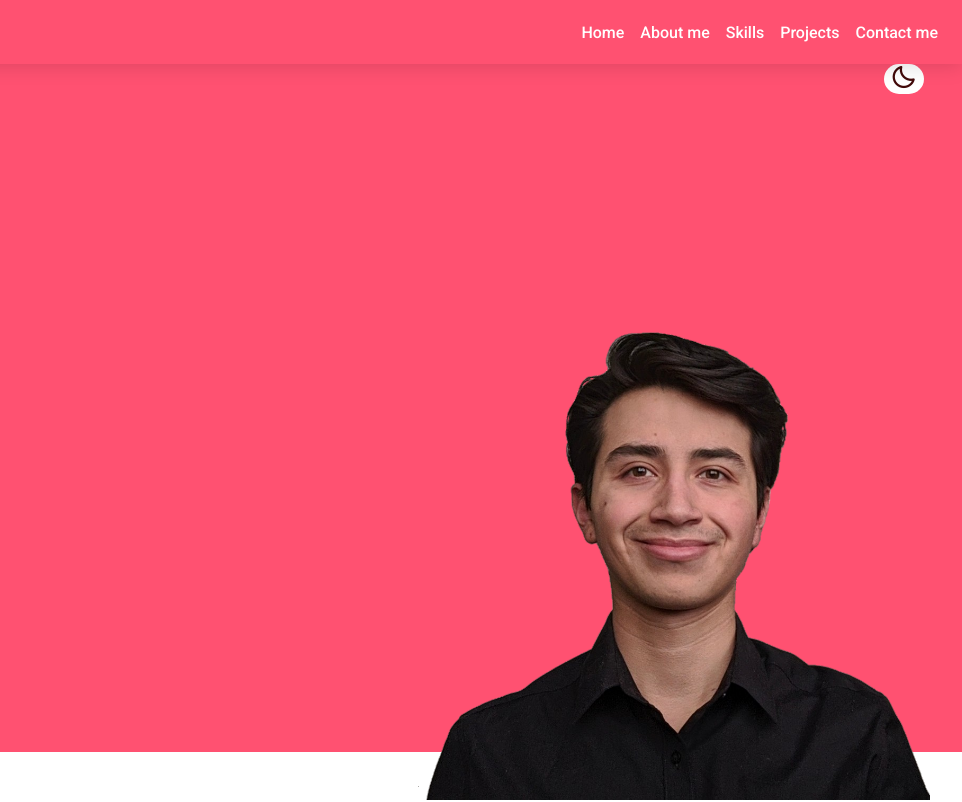
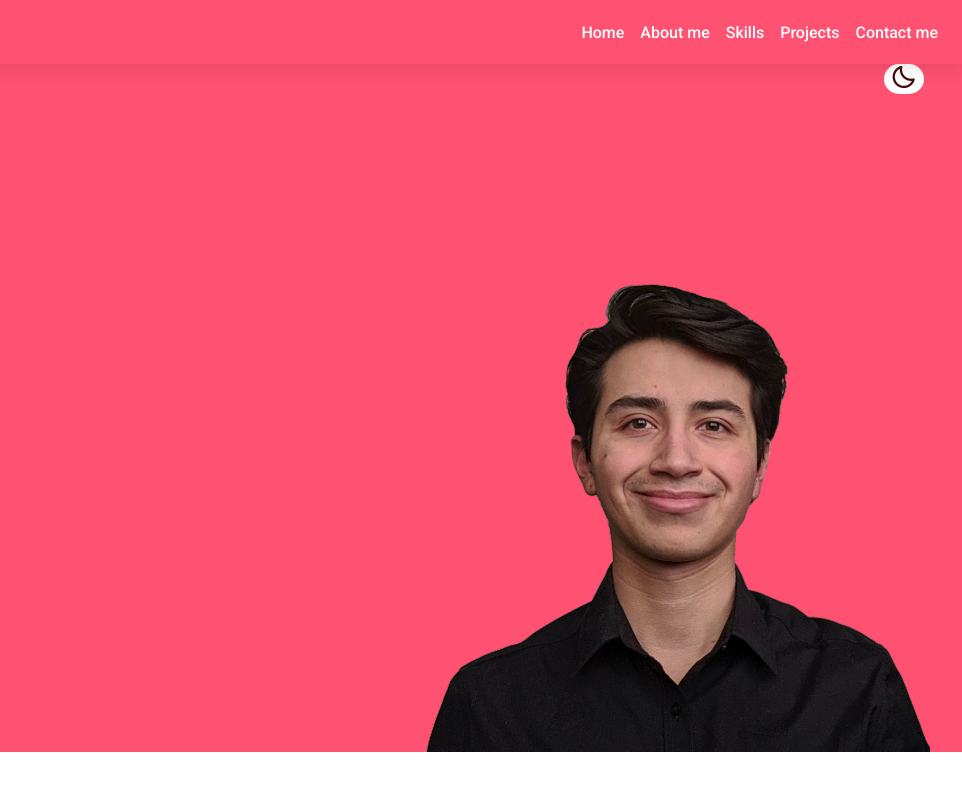
Before and after one commit to eduardordl97/porfolio, a plain HTML site: page index.html in a window 1280 px wide. Shown: the top 802 px of the page, 318-1280 px from the left. Drawn offline with nearby package versions, Linux system fonts and the light colour scheme.

Commit message:
prueba home 1.7

```diff
--- a/assets/css/styles.css
+++ b/assets/css/styles.css
@@ -119,7 +119,6 @@ img{
     grid-template-columns: repeat(3, 1fr);
     grid-template-rows: repeat(3, 1fr);
     grid-gap: 1rem;
-    background-color:var(--first-color);
     padding: 0 1rem;
 
 
@@ -208,9 +207,14 @@ img{
 /*---------------HOME---------------*/
 /*home data*/
 .home{
-
+    position: relative;
+    background-color: var(--first-color);
+    overflow: hidden;
     height: calc(100vh - 3rem) ;
     row-gap: 1rem;
+}
+.home_container{
+    height: calc(100vh - var(--header-height)) ;
 }
 .home_up{
     width: 20px;
@@ -258,7 +262,7 @@ img{
 .home_img{
     position: absolute;
     right: 0;
-    bottom: -3rem;
+    bottom: 0;
     width: 70%;
 
 
--- a/index.html
+++ b/index.html
@@ -45,8 +45,8 @@
     <main class="l-main" >
 
         <!---------HOME--------->
-        <section class="home grid-container" id="home">
-
+        <section class="home " id="home">
+            <div class="home_container grid-container">
                 <div class="home_data">
                     <div class="home_data_div">
                         <h1 class="home_title">Hi, <br> I'm <span class="home_title-color type" >Eduardo</span><br>Web Designer</h1>
@@ -64,6 +64,7 @@
 
                 <div class="home_img">
                     <img src="./assets/img/Me.png" alt="">
+                </div>
             </div>
 
         </section>
```
Lines whose indentation alone changed are shown as unchanged.
